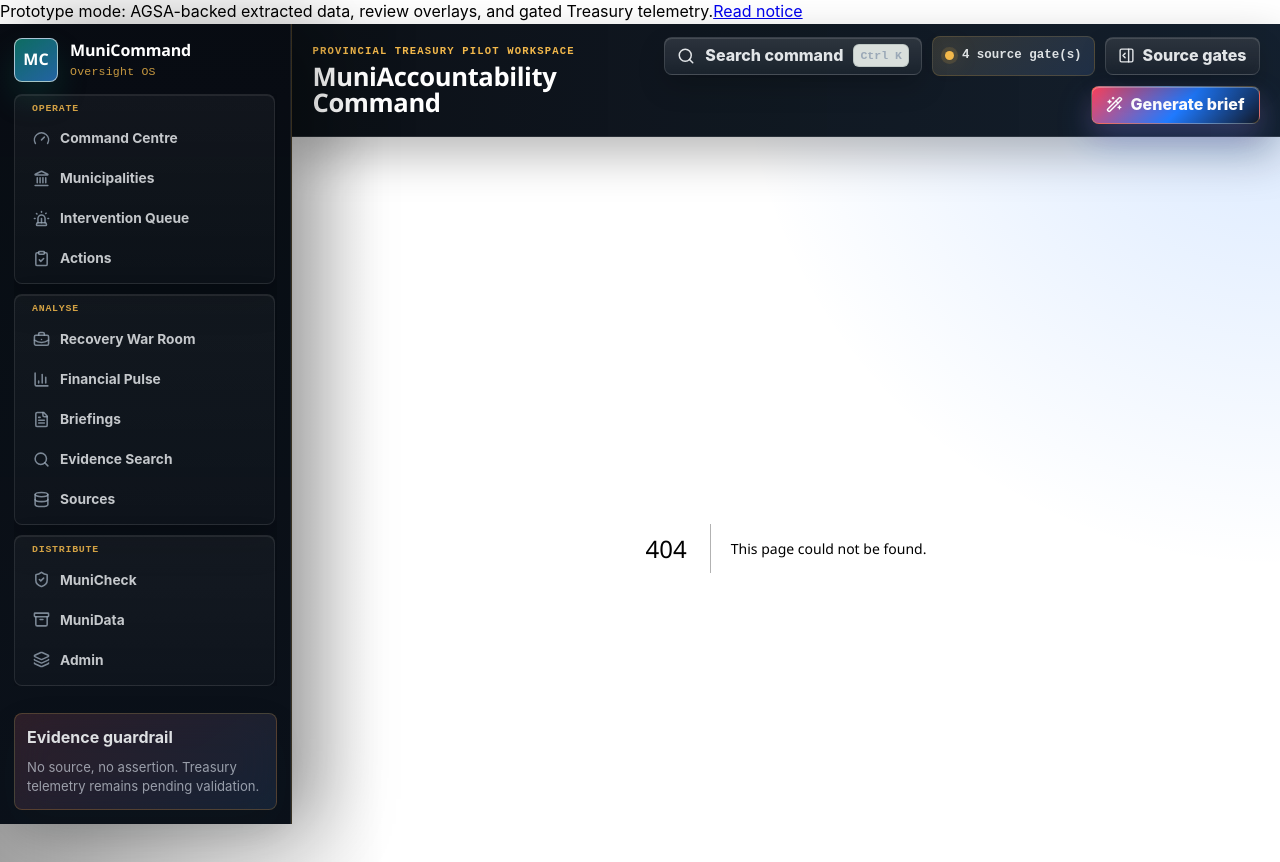
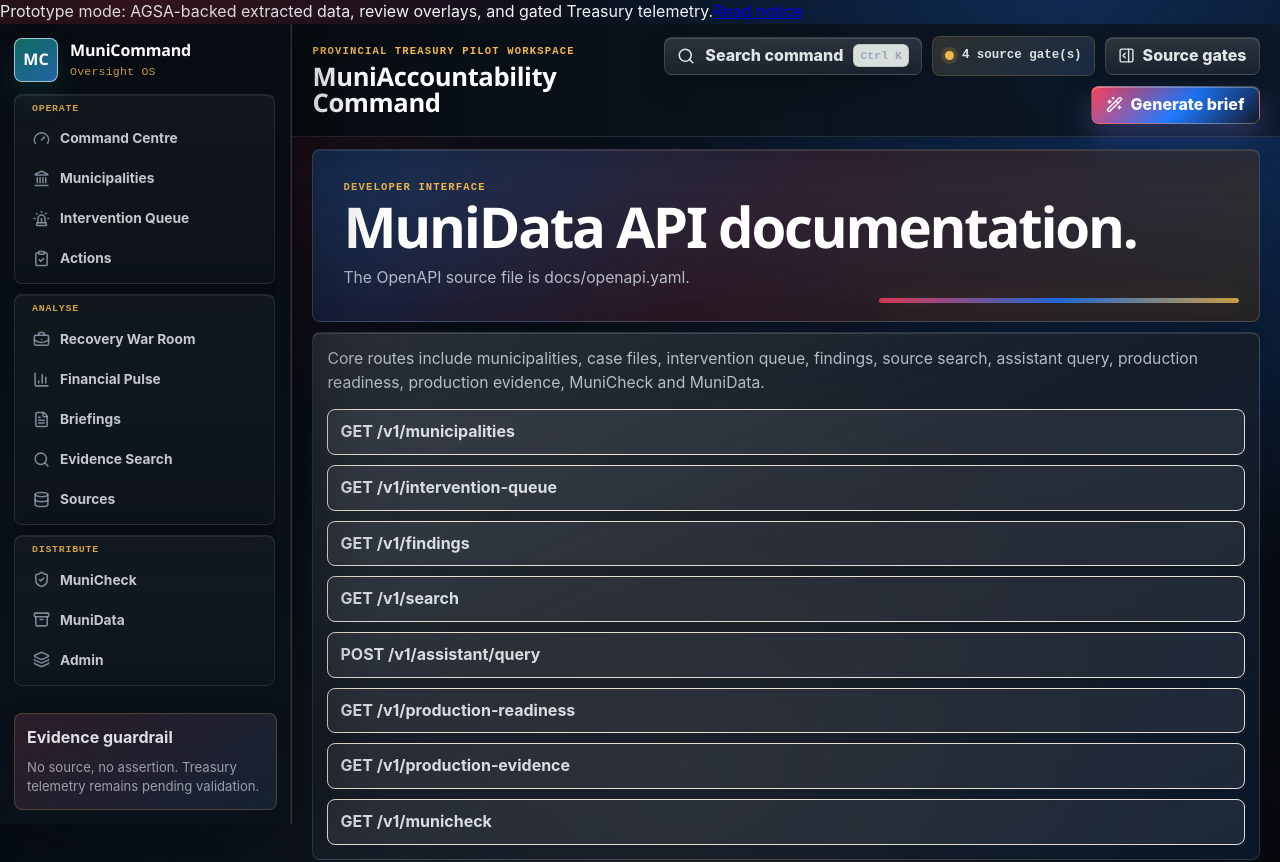
Before and after one commit to Mthaa77/MuniAccountability, a Next.js app: page /docs-api in a window 1280 px wide. Before the commit this address had no page. Shown: the top 862 px of the page. Built offline with nearby package versions, Linux system fonts and the light colour scheme.

Commit message:
Add API documentation page

```diff
--- /dev/null
+++ b/app/docs-api/page.tsx
@@ -0,0 +1,26 @@
+import { PageHeader } from "@/components/ui";
+
+export default function ApiDocsPage() {
+  return (
+    <>
+      <PageHeader
+        kicker="Developer interface"
+        title="MuniData API documentation."
+        description="The OpenAPI source file is docs/openapi.yaml."
+      />
+      <section className="panel wide">
+        <p className="lead">Core routes include municipalities, case files, intervention queue, findings, source search, assistant query, production readiness, production evidence, MuniCheck and MuniData.</p>
+        <div className="check-list">
+          <span>GET /v1/municipalities</span>
+          <span>GET /v1/intervention-queue</span>
+          <span>GET /v1/findings</span>
+          <span>GET /v1/search</span>
+          <span>POST /v1/assistant/query</span>
+          <span>GET /v1/production-readiness</span>
+          <span>GET /v1/production-evidence</span>
+          <span>GET /v1/municheck</span>
+        </div>
+      </section>
+    </>
+  );
+}
```
